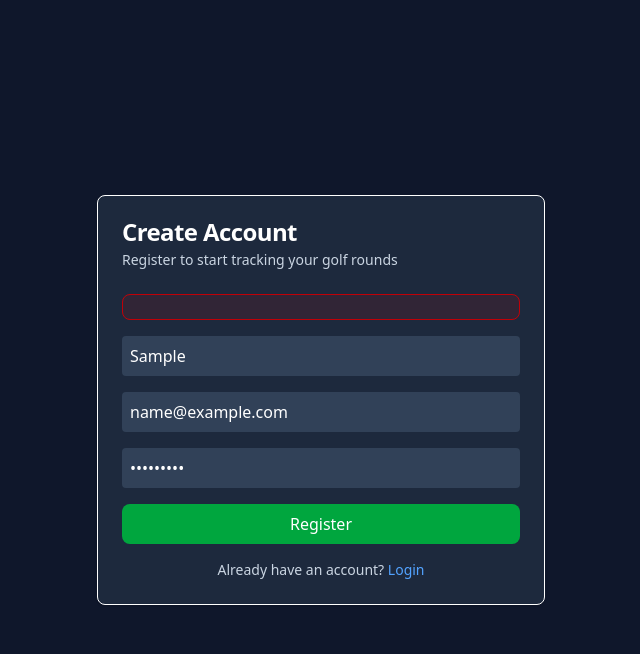
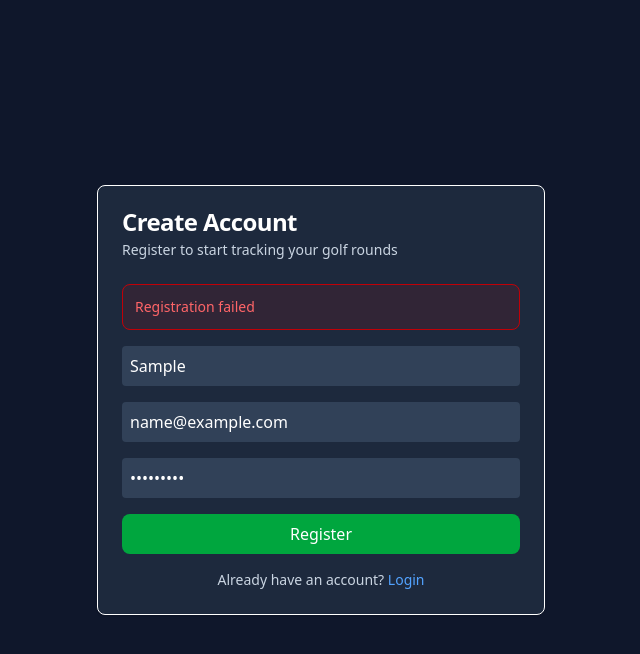
Before and after one commit to JoniPahikainen/golf-score-tracking, a React (Vite) app in the folder frontend/: page /register in a window 1280 px wide. Both pictures are taken after typing "Sample", "name@example.com", "Sample123" into the empty fields and a click on the button "Register". Shown: the top 654 px of the page, without its empty margins (319-959 px from the left). Built offline with nearby package versions, Linux system fonts and the light colour scheme; no server answers.

Commit message:
fix: fix submit error message

```diff
--- a/frontend/src/pages/RegisterPage.tsx
+++ b/frontend/src/pages/RegisterPage.tsx
@@ -34,7 +34,7 @@ export const RegisterPage = () => {
           <form onSubmit={handleSubmit} className="space-y-4">
             {error && (
               <div className="text-red-400 text-sm bg-red-900/20 border border-red-700 rounded-lg p-3">
-                {error.message}
+                {error}
               </div>
             )}
 
```
